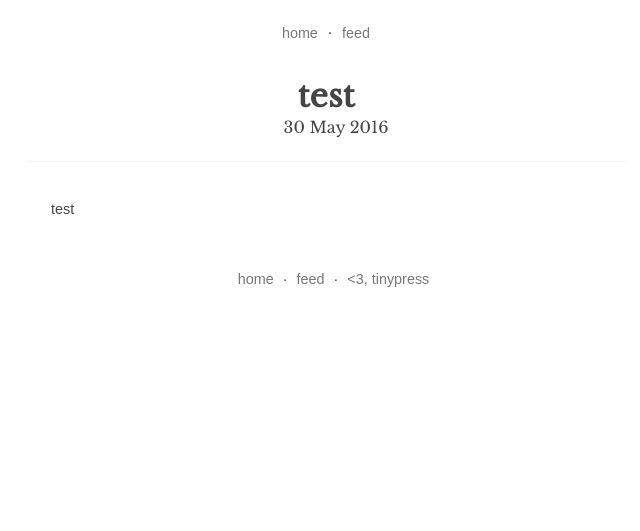
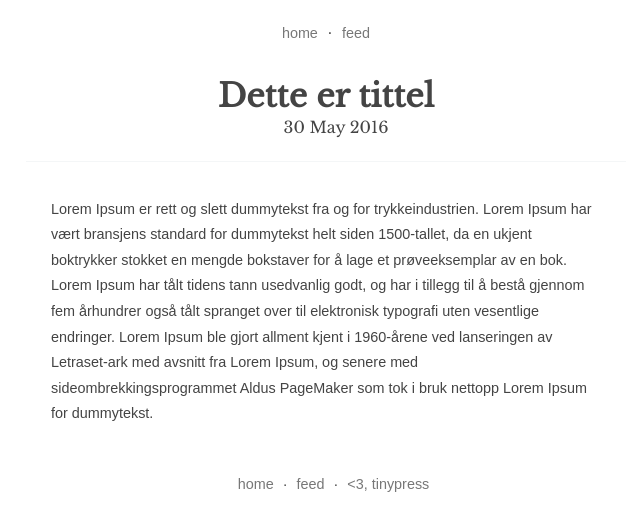
Before and after one commit to solvann/solvann.github.io, a Jekyll site: the page built from _posts/2016-05-30-test.markdown, in a window 1280 px wide. Shown: the top 531 px of the page, without its empty margins (314-954 px from the left). Built offline with Jekyll 4.4.1, drawn with Linux system fonts in a browser that asks for light colours.

Commit message:
Post update: test

```diff
--- a/_posts/2016-05-30-test.markdown
+++ b/_posts/2016-05-30-test.markdown
@@ -1,6 +1,6 @@
 ---
 published: true
-title: test
+title: Dette er tittel
 layout: post
 ---
-test
+Lorem Ipsum er rett og slett dummytekst fra og for trykkeindustrien. Lorem Ipsum har vært bransjens standard for dummytekst helt siden 1500-tallet, da en ukjent boktrykker stokket en mengde bokstaver for å lage et prøveeksemplar av en bok. Lorem Ipsum har tålt tidens tann usedvanlig godt, og har i tillegg til å bestå gjennom fem århundrer også tålt spranget over til elektronisk typografi uten vesentlige endringer. Lorem Ipsum ble gjort allment kjent i 1960-årene ved lanseringen av Letraset-ark med avsnitt fra Lorem Ipsum, og senere med sideombrekkingsprogrammet Aldus PageMaker som tok i bruk nettopp Lorem Ipsum for dummytekst.
```
